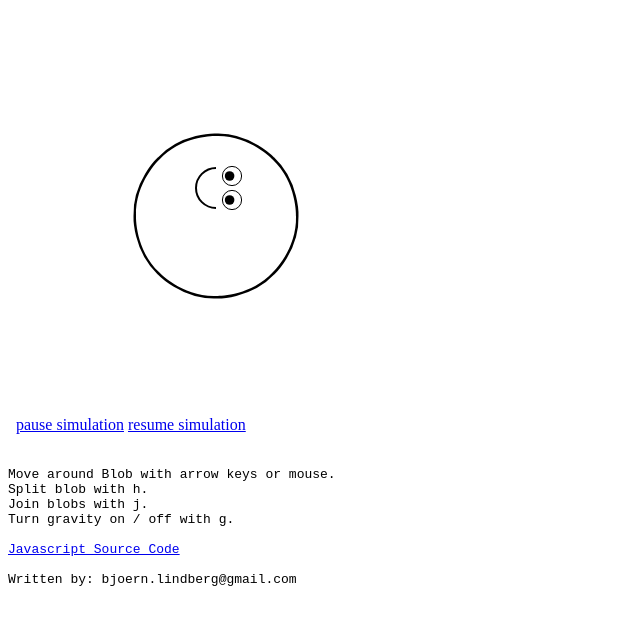
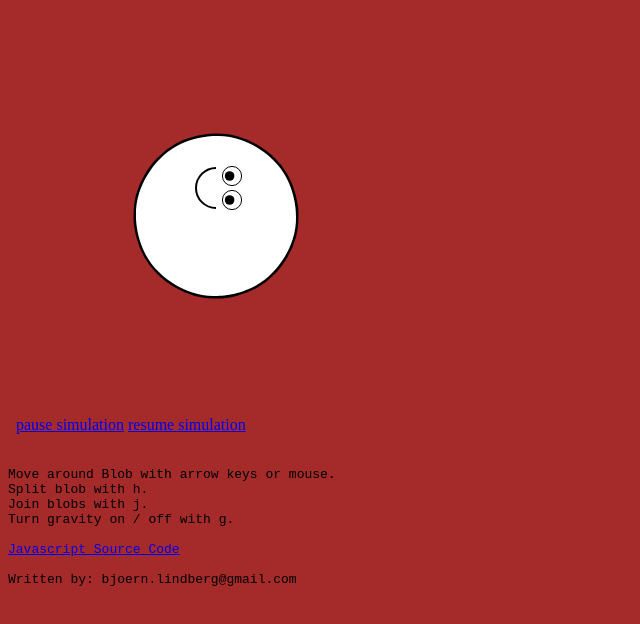
Before and after one commit to prwitt/webapp-kube-demo, a plain HTML site: page www/index.html in a window 1280 px wide. Shown: the whole page, without its empty margins (0-640 px from the left). Drawn offline with Linux system fonts and the light colour scheme.

Commit message:
App Update

```diff
--- a/www/index.html
+++ b/www/index.html
@@ -4,7 +4,7 @@
 
 
 </head>
-<body bgcolor=white>
+<body bgcolor=brown>
 
 <iframe src="iframedsallad.html" height="440" width="640" frameborder="0" scrolling="no">
    Your browser dosen't support iframes, click <a href="example2.html">here</a> to view the example.
```
